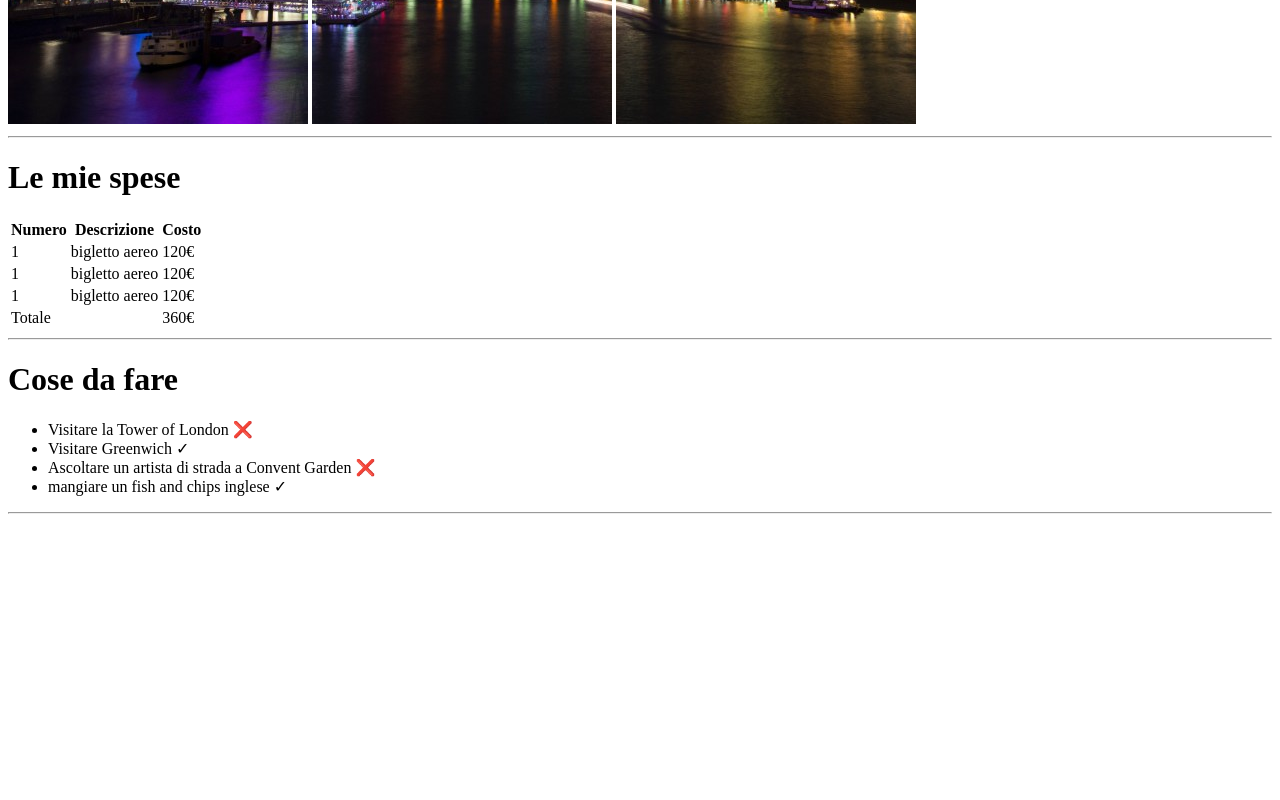
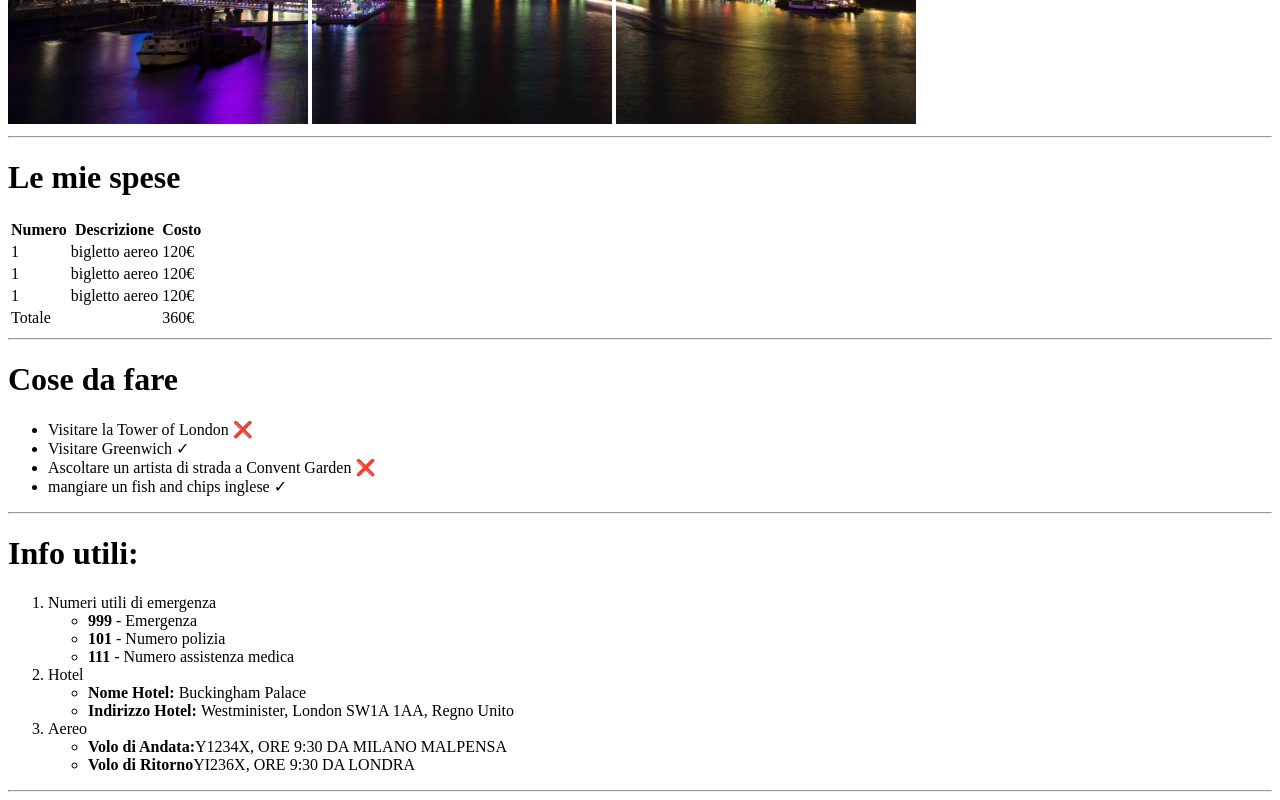
Before and after one commit to CapRex46/html-london-trip, a plain HTML site: page index.html in a window 1280 px wide. Shown: the part 566-1366 px from the top of the page. Before the commit the page ends 1088 px from the top, so only its background shows below. Drawn offline with Linux system fonts and the light colour scheme.

Commit message:
Info aggiunte

```diff
--- a/index.html
+++ b/index.html
@@ -63,6 +63,30 @@
         <li>mangiare un fish and chips inglese &#10003;</li>
     </ul>
     <hr>
+    <h1>Info utili:</h1>
+    <ol>
+        <li>Numeri utili di emergenza</li>
+        <ul>
+            <li><b>999 </b>- Emergenza</li>
+            <li><b>101 </b>- Numero polizia</li>
+            <li><b>111 </b>- Numero assistenza medica</li>
+        </ul>
+        <li>Hotel</li>
+        <ul>
+            <li><b>Nome Hotel: </b>Buckingham Palace</li>
+            <li><b>Indirizzo Hotel: </b>Westminister, London SW1A 1AA, Regno Unito</li>
+        </ul>
+        <li>Aereo</li>
+        <ul>
+            <li><b>Volo di Andata:</b>Y1234X, ORE 9:30 DA MILANO MALPENSA </li>
+            <li><b>Volo di Ritorno</b>YI236X, ORE 9:30 DA LONDRA </li>
+        </ul>
+    </ol>
+    <hr>
+
+
+
+
 
 
 </body>
```
